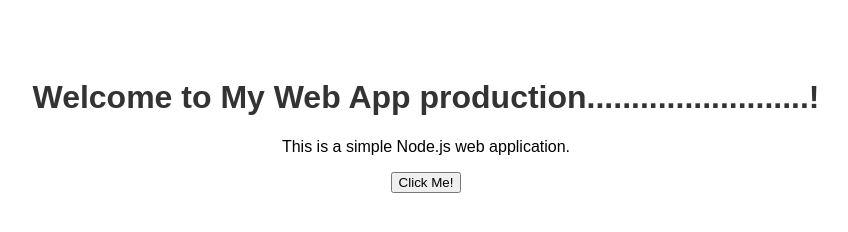
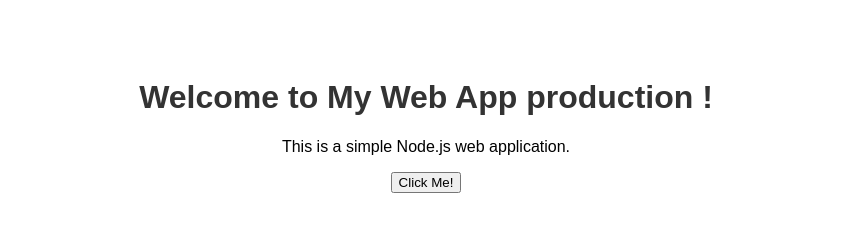
Before and after one commit to RISBIN/test-jen, a website: page public/index.html in a window 1280 px wide. Shown: the whole page, without its empty margins (214-1062 px from the left). Drawn offline with Linux system fonts and the light colour scheme.

Commit message:
Update index.html
5th commit

```diff
--- a/public/index.html
+++ b/public/index.html
@@ -16,7 +16,7 @@
     </style>
 </head>
 <body>
-    <h1>Welcome to My Web App production.........................!</h1>
+    <h1>Welcome to My Web App production  !</h1>
     <p>This is a simple Node.js web application.</p>
     <button onclick="alert('Hello, world!')">Click Me!</button>
 </body>
```
